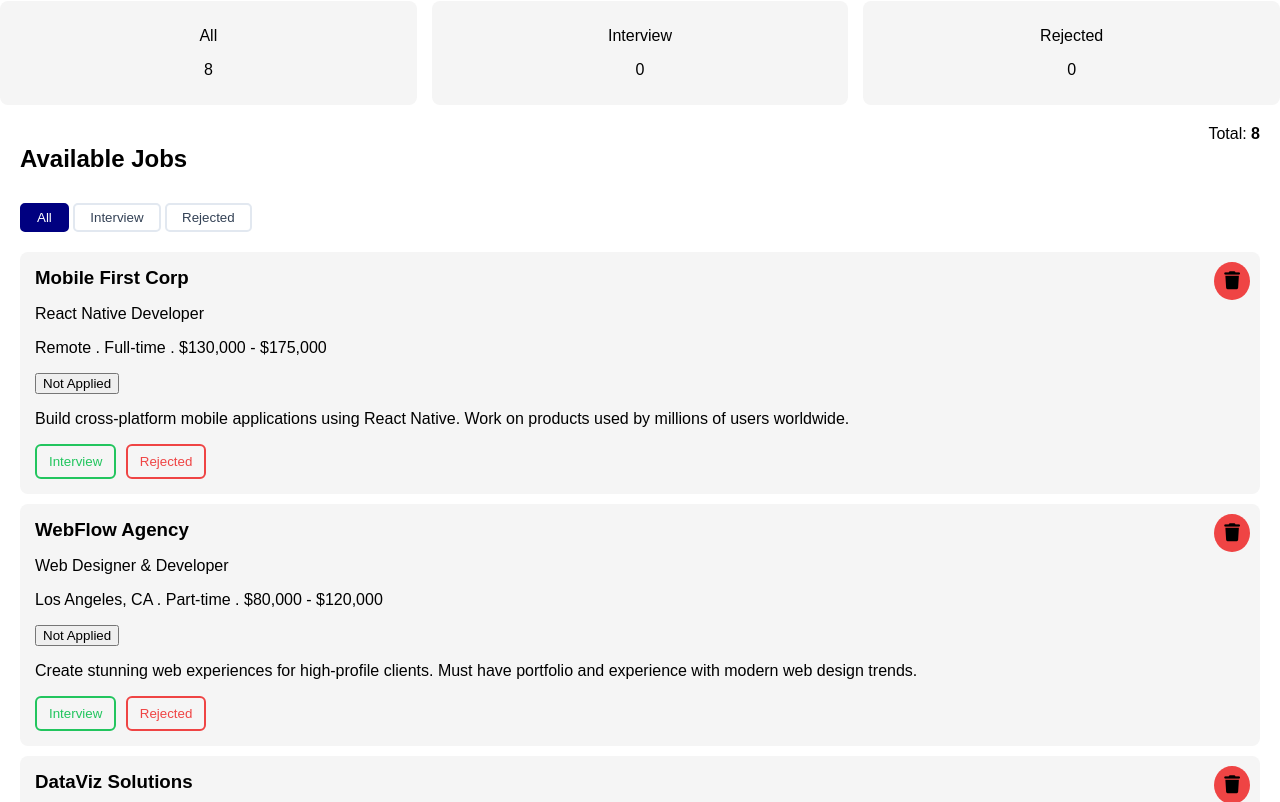
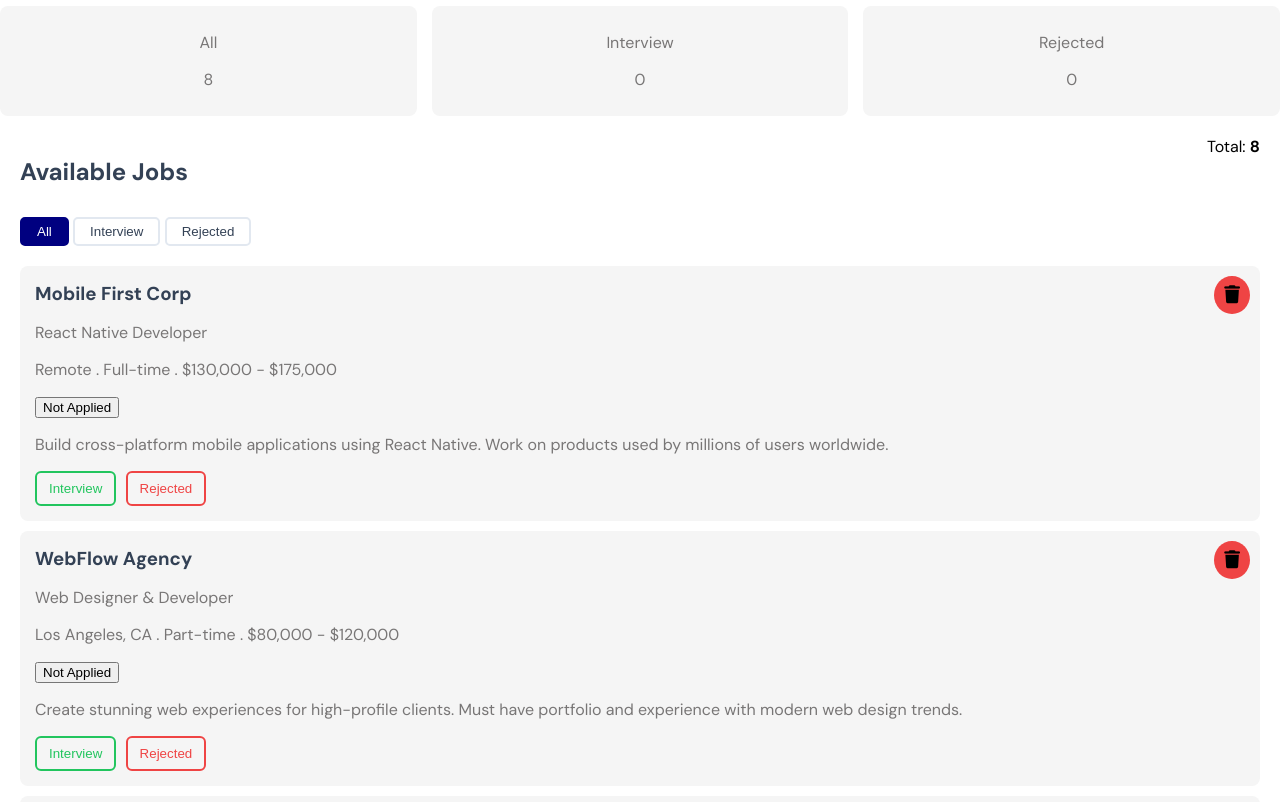
Before and after one commit to amenamitu/Ph-Job-Tracker, a plain HTML site: page index.html in a window 1280 px wide. Shown: the part 79-881 px from the top of the page. Drawn offline with Linux system fonts and the light colour scheme.

Commit message:
Add css style and google font

```diff
--- a/index.html
+++ b/index.html
@@ -3,6 +3,10 @@
 <head>
   <meta charset="UTF-8">
   <title>Job Application Dashboard</title>
+  <!-- font link -->
+  <link rel="preconnect" href="https://fonts.googleapis.com">
+<link rel="preconnect" href="https://fonts.gstatic.com" crossorigin>
+<link href="https://fonts.googleapis.com/css2?family=DM+Sans:ital,opsz,wght@0,9..40,100..1000;1,9..40,100..1000&family=Inter:ital,opsz,wght@0,14..32,100..900;1,14..32,100..900&family=Montserrat:ital,wght@0,100..900;1,100..900&family=Plus+Jakarta+Sans:ital,wght@0,200..800;1,200..800&family=Poppins:ital,wght@0,100;0,200;0,300;0,400;0,500;0,600;0,700;0,800;0,900;1,100;1,200;1,300;1,400;1,500;1,600;1,700;1,800;1,900&family=Work+Sans:ital,wght@0,100..900;1,100..900&display=swap" rel="stylesheet">
 
   <!-- Font Awesome -->
   <link rel="stylesheet" href="https://cdnjs.cloudflare.com/ajax/libs/font-awesome/6.5.0/css/all.min.css">
--- a/style.css
+++ b/style.css
@@ -1,9 +1,13 @@
 body {
-  font-family: Arial, sans-serif;
+  font-family: "DM Sans", sans-serif;
   margin: 0;
 }
-
-
+h1,h2,h3{
+  color: #334155;
+}
+p{
+  color:rgb(120, 118, 118);
+}
 .stats {
   display: grid;
    grid-template-columns: repeat(3, 1fr);
```
